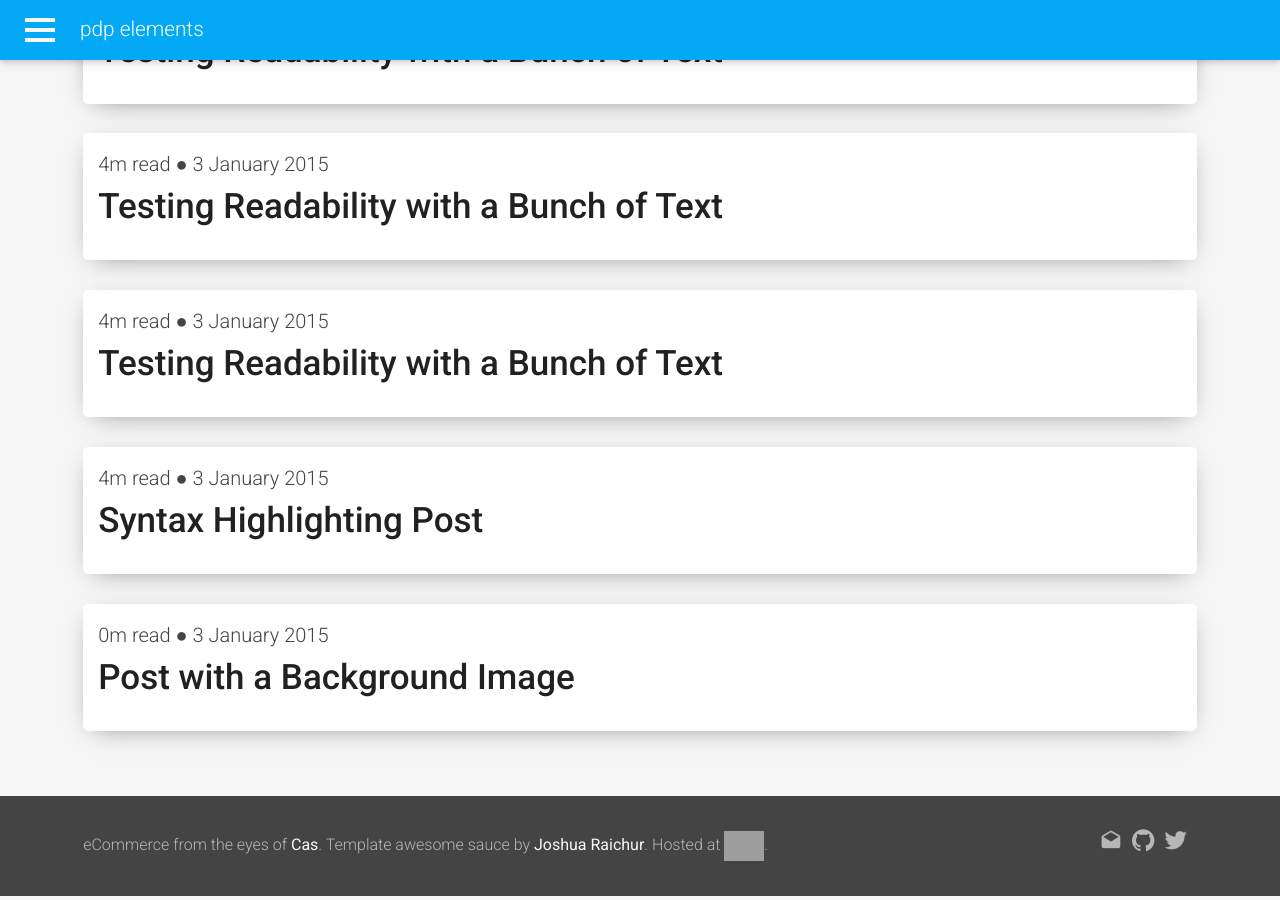
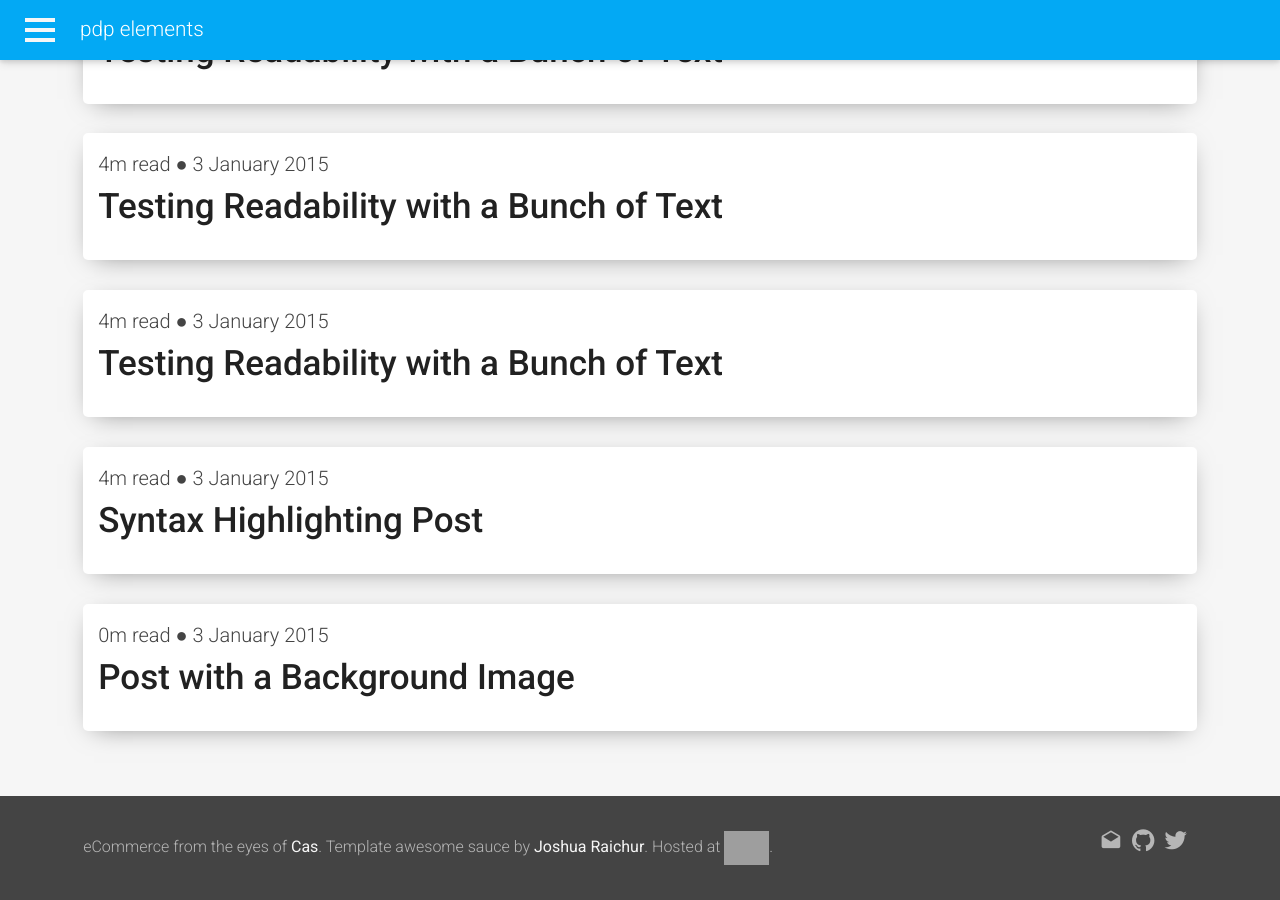
Before and after one commit to go4cas/pdp_elements, a Jekyll site: the page built from index.html, in a window 1280 px wide and 900 px high, scrolled down 1142 px. Built offline with Jekyll 4.4.1, drawn with Linux system fonts in a browser that asks for light colours; nearby versions of some CDN libraries; grey boxes are pictures that could not be loaded.

Commit message:
Updating js.org logo again

```diff
--- a/_config.yml
+++ b/_config.yml
@@ -2,7 +2,7 @@
 title: pdp elements
 email: go4cas@gmail.com
 description: a set of web-components used to build an e-commerce product detail page
-footer_text: 'eCommerce from the eyes of <a href="https://github.com/go4cas">Cas</a>. Template awesome sauce by <a href="http://github.com/raichur/material-jekyll">Joshua Raichur</a>. Hosted at <a href="js.org"><img src="http://logo.js.org/bright_tiny.png" width="40" alt="JS.ORG Logo"/></a>.'
+footer_text: 'eCommerce from the eyes of <a href="https://github.com/go4cas">Cas</a>. Template awesome sauce by <a href="http://github.com/raichur/material-jekyll">Joshua Raichur</a>. Hosted at <a href="https://js.org"><img src="http://logo.js.org/bright_tiny.png" width="45" alt="JS.ORG Logo"/></a>.'
 baseurl: ""
 
 # Social usernames
```
